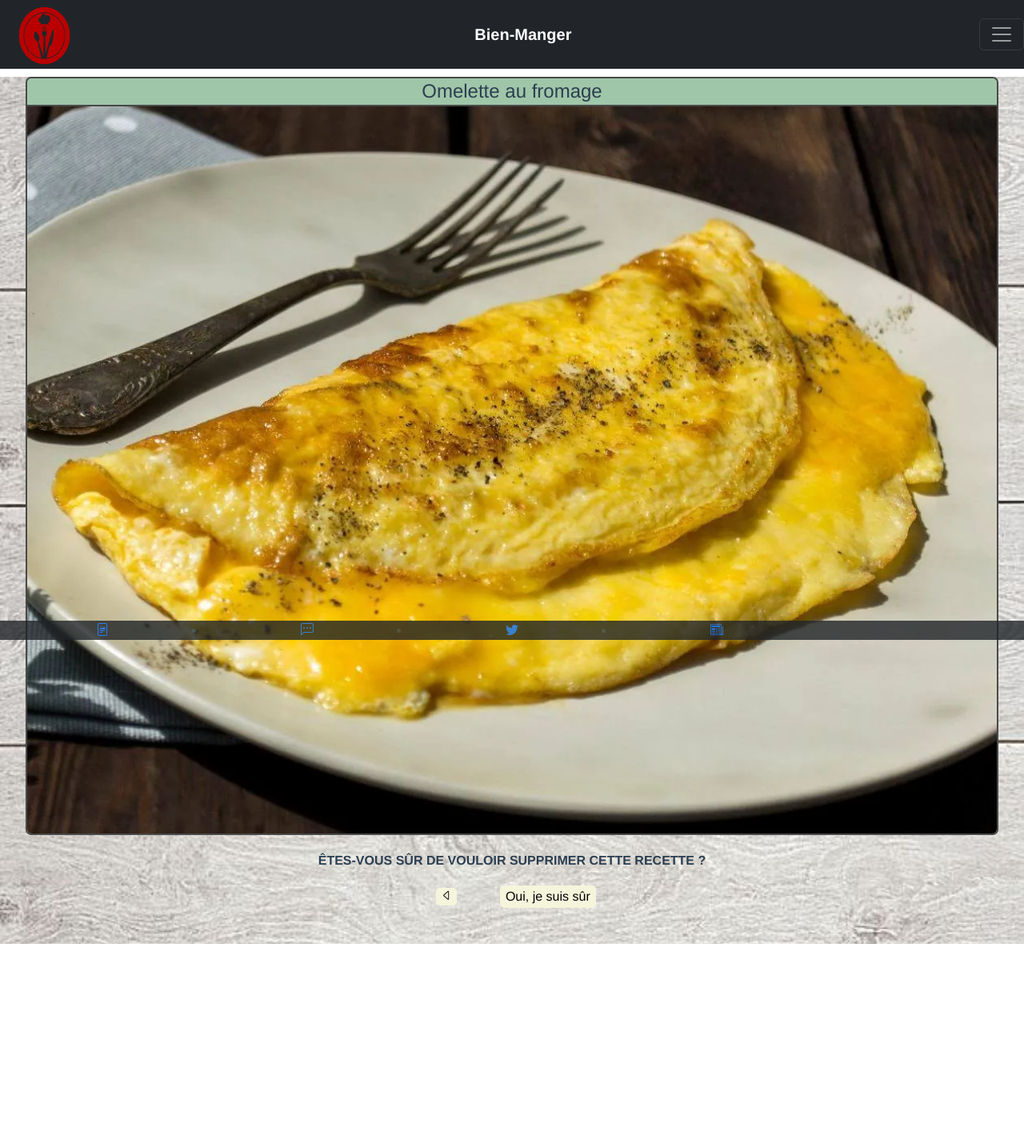
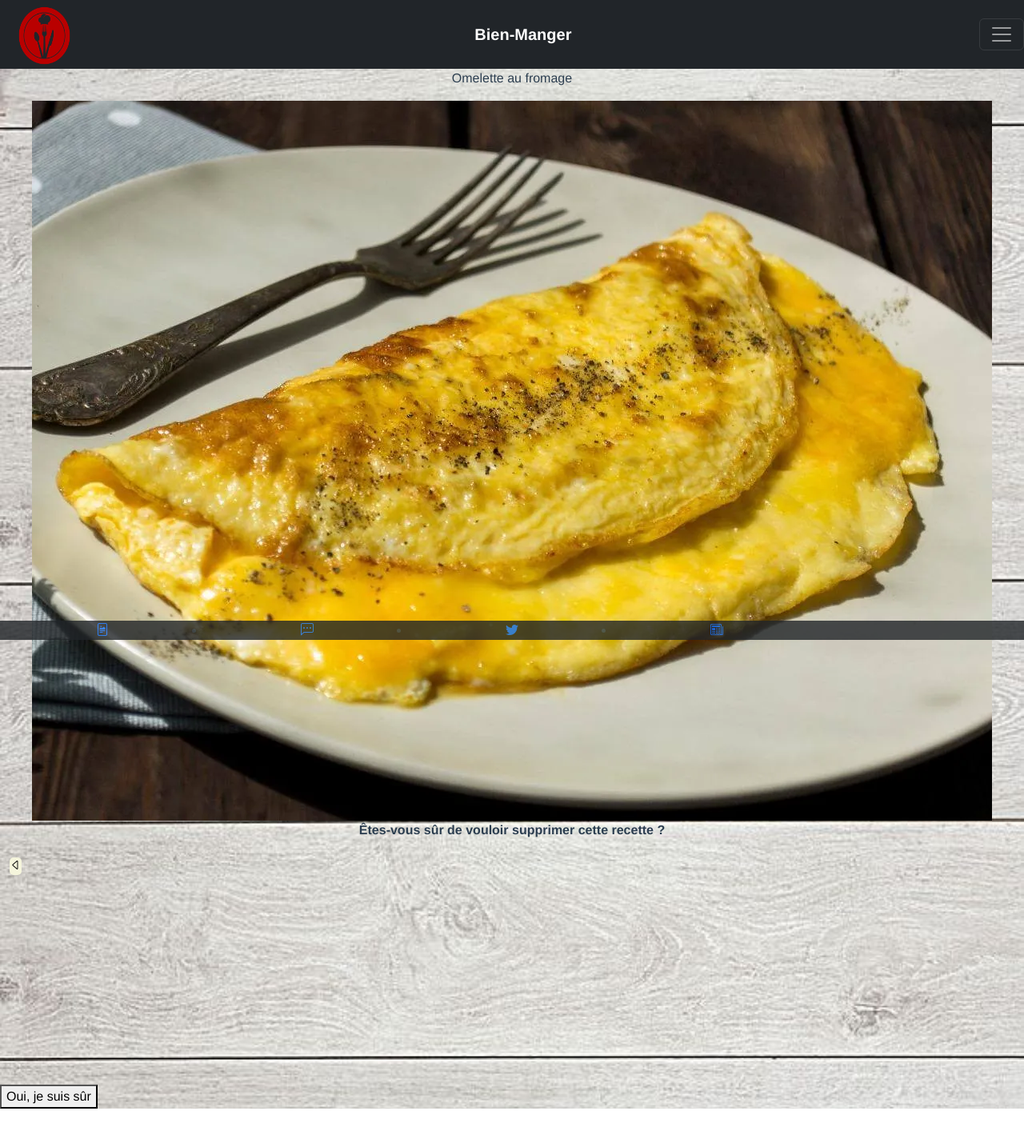
Before and after one commit to Kennt49/BienManger_v2, a Vue app: page /supprimer in a window 1280 px wide. Shown: the top 1424 px of the page at 80% size. Before the commit the page ends 1180 px from the top, so only its background shows below. Built offline with nearby package versions, Linux system fonts and the light colour scheme.

Commit message:
correction ajoutview

```diff
--- a/public/style.css
+++ b/public/style.css
@@ -11,7 +11,6 @@ body {
 
 input {
     border: 0;
-    width: 100%;
 }
 
 .back-img-cover {
@@ -157,26 +156,11 @@ input {
     border: 0;
 }
 
-.bi-search {
-    color: black;
-    font-size: 95%;
-}
-
 .bi-caret-left {
     color: black;
     font-size: 95%;
     border-radius: 5px;
     background-color: beige;
-}
-
-.bi-trash-fill {
-    color: black;
-    font-size: 95%;
-}
-
-.bi-pen-fill {
-    color: black;
-    font-size: 95%;
 }
 
 .bi-plus {
@@ -252,4 +236,6 @@ input {
         height: 10.7vh;
         margin-left: 17px;
     }
+
+
 }
--- a/src/views/RecetteUniqView.vue
+++ b/src/views/RecetteUniqView.vue
@@ -82,4 +82,8 @@ export default {
 textarea {
     border: 0
 }
+
+input {
+    width: 100%;
+}
 </style>
--- a/src/views/SupprimerView.vue
+++ b/src/views/SupprimerView.vue
@@ -59,191 +59,6 @@ export default {
 }
 </script>
 
-<style scoped>
-.bt-confirmation-supr {
-    background-color: transparent;
-    border: 1px solid;
-    border-radius: 5px;
-    border-color: transparent;
-    background-color: beige;
-}
+<style>
 
-.box-choix-supr {
-    display: flex;
-    flex-direction: column;
-    width: 100%;
-    height: auto;
-    justify-content: center;
-    align-items: center;
-    margin: 20px 0px 0px 0px;
-
-}
-
-.text-choix-supr {
-    display: flex;
-    flex-direction: column;
-    justify-content: center;
-    text-transform: uppercase;
-    font-size: medium;
-}
-
-.champs-choix-supr {
-    width: 84%;
-    display: flex;
-    flex-direction: column;
-    justify-content: center;
-    align-items: center;
-    margin: 0px;
-}
-
-@media screen and (min-width: 540px) {
-
-    .div_logo {
-        display: flex;
-        width: 9vw;
-        height: 7vh;
-        margin-left: 17px;
-        justify-content: center;
-    }
-
-    .recette-nom-tab {
-        width: 100%;
-        height: 44px;
-        display: flex;
-        justify-content: center;
-        border-width: 2px 2px 0px 2px;
-        border-style: solid;
-        border-color: rgb(73, 73, 73);
-        border-radius: 7px 7px 0px 0px;
-    }
-
-    .nom-recette-supr {
-        display: flex;
-        align-self: center;
-        margin: 0px;
-        font-size: 1.5em;
-    }
-
-    .tab-recette {
-
-        display: flex;
-        flex-direction: column;
-        width: 95%;
-        justify-content: center;
-    }
-
-    .recette-supr {
-        width: 100%;
-        height: 380px;
-        display: flex;
-        justify-content: center;
-        margin: 35px 0px 27px 0px;
-    }
-}
-
-@media screen and (min-width: 1024px) {
-
-    .div_logo {
-        width: 6vw;
-        height: 10.7vh;
-        margin-left: 17px;
-    }
-
-    .btn {
-        width: 7vw;
-        padding: 6px 10px 6px 10px;
-        color: transparent;
-        border-color: transparent;
-    }
-
-    .bi-caret-left {
-        color: black;
-        font-size: 95%;
-        border-radius: 5px;
-        background-color: beige;
-        width: 26px;
-    }
-
-    .tab-recette {
-        display: flex;
-        flex-direction: column;
-        width: 84%;
-        justify-content: center;
-    }
-
-    .recette-supr {
-        width: 100%;
-        height: 560px;
-        display: flex;
-        justify-content: center;
-        margin: 45px 0px 35px 0px;
-    }
-}
-
-.choix {
-    display: flex;
-    justify-content: center;
-}
-
-.recette-supr {
-    width: 100%;
-    height: 30px;
-    display: flex;
-    justify-content: center;
-    border: 0px 0px 2px 2px solid;
-    border-color: black;
-}
-
-.recette-nom-tab {
-    width: 100%;
-    height: 35px;
-    display: flex;
-    justify-content: center;
-    border-width: 2px 2px 0px 2px;
-    border-style: solid;
-    border-color: rgb(73, 73, 73);
-    border-radius: 7px 7px 0px 0px;
-    background-color: #A0C6A9;
-}
-
-.nom-recette-supr {
-    display: flex;
-    align-self: center;
-    margin: 0px;
-}
-
-.recette-supr {
-    width: 100%;
-    height: 280px;
-    display: flex;
-    justify-content: center;
-    margin: 5px 0px 18px 0px;
-}
-
-.tab-recette {
-    display: flex;
-    flex-direction: column;
-    width: 95%;
-    justify-content: center;
-    margin: 10px auto 0px auto;
-
-}
-
-.img-size-suppression {
-    width: 100%;
-    height: 100%;
-    border-radius: 0px 0px 5.5px 5.5px;
-}
-
-.img-tab-supr {
-    width: 100%;
-    height: 100%;
-    display: flex;
-    justify-content: center;
-    border-width: 2px;
-    border-style: solid;
-    border-color: rgb(73, 73, 73);
-    border-radius: 0px 0px 7px 7px;
-
-}
 </style>
```
